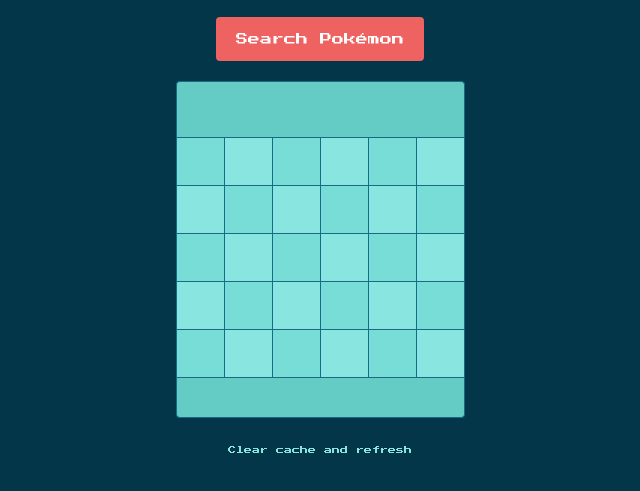
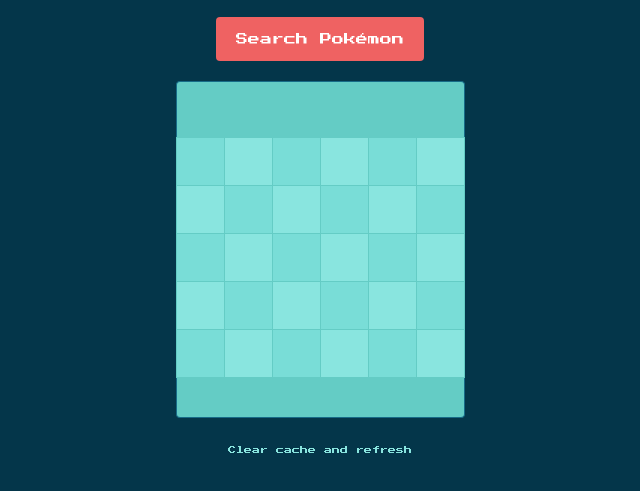
Before and after one commit to mauriziocarlini/boxedex, a plain HTML site: page index.html in a window 1280 px wide. Shown: the part 93-584 px from the top of the page, without its empty margins (320-960 px from the left). Drawn offline with Linux system fonts and the light colour scheme.

Commit message:
Update style.css

```diff
--- a/style.css
+++ b/style.css
@@ -27,7 +27,7 @@ td {
     width: 48px;
     height: 48px;
     padding: 0px;
-    border: 1px solid #176B87;
+    border: 1px solid #64CCC5;
     box-sizing: border-box;
     text-align: center;
     vertical-align: middle;
```
